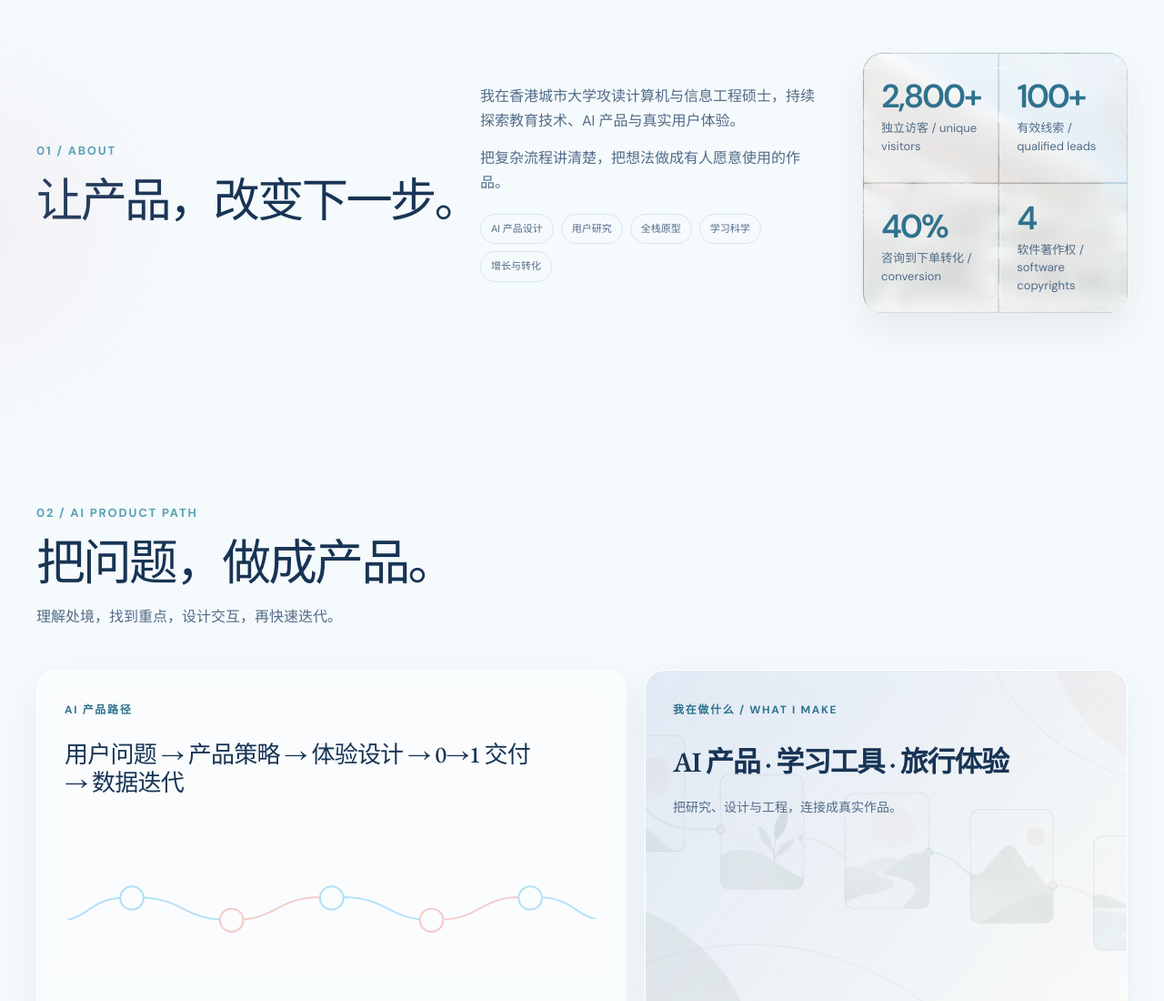
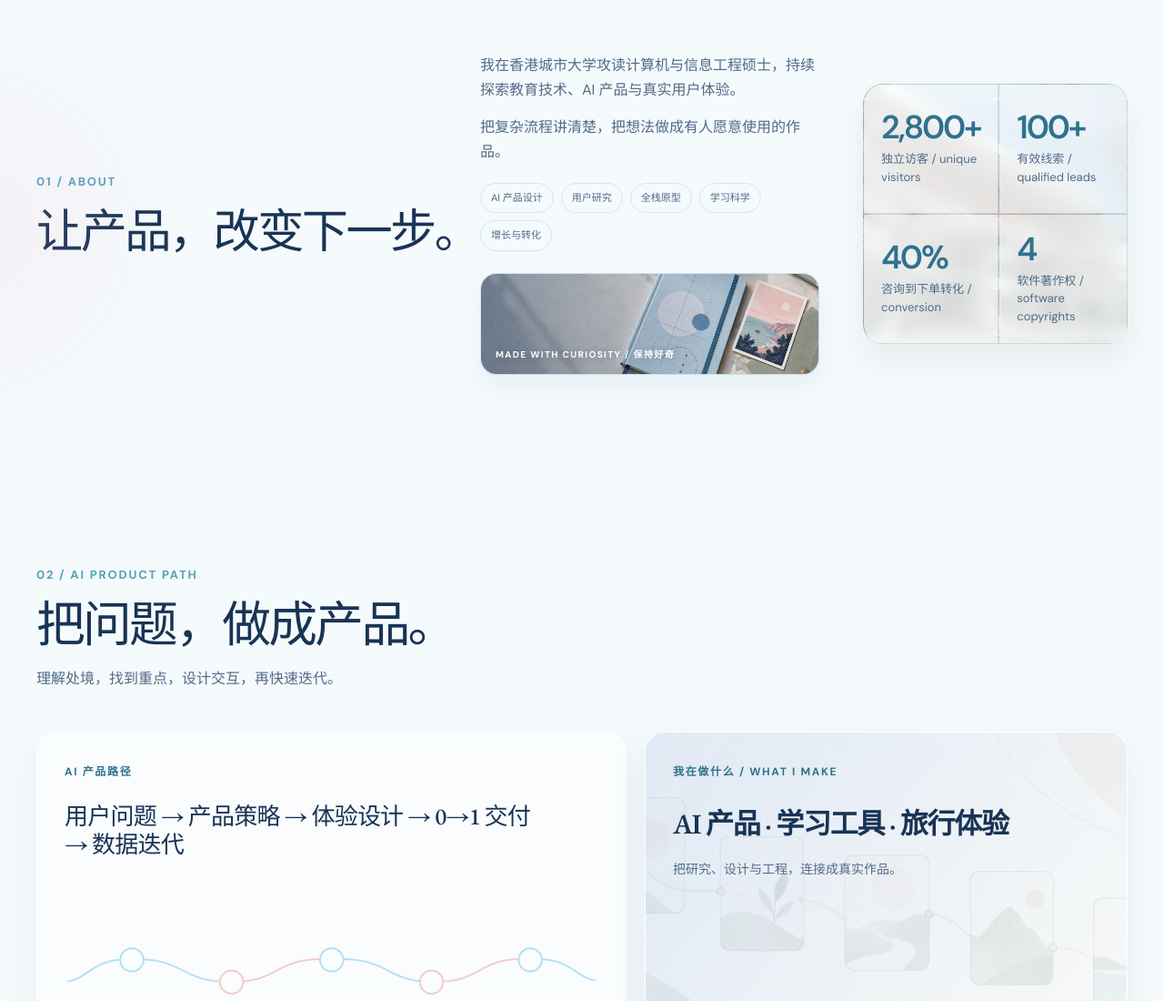
Before and after one commit to Bruce-778/Bruce-778.github.io, a website built with Vite: page index.html in a window 1280 px wide. Shown: the part 897-1997 px from the top of the page at 91% size. Built offline with nearby package versions, Linux system fonts and the light colour scheme; files whose address does not match are found by name.

Commit message:
Add editorial maker studio visual

```diff
--- a/src/main.js
+++ b/src/main.js
@@ -362,7 +362,7 @@ function render() {
         <section class="section-pad about-section" id="about">
           <div class="about-layout">
             <div class="about-lead"><span class="section-kicker">${copy.about.kicker}</span><h2>${copy.about.title}</h2></div>
-            <div class="about-story"><p>${copy.about.body}</p><p>${copy.about.body2}</p><div class="chip-row">${copy.about.chips.map(chip => `<span>${chip}</span>`).join('')}</div></div>
+            <div class="about-story"><p>${copy.about.body}</p><p>${copy.about.body2}</p><div class="chip-row">${copy.about.chips.map(chip => `<span>${chip}</span>`).join('')}</div><figure class="about-visual"><img src="./assets/maker-studio.jpg" alt="A calm maker workspace with notes, maps, and product ideas" /><figcaption>MADE WITH CURIOSITY / 保持好奇</figcaption></figure></div>
             <div class="metric-grid">${copy.about.metrics.map(metric => `<div class="metric"><strong class="metric-value" data-counter data-target="${metric.value}" data-suffix="${metric.suffix}">${metric.value.toLocaleString()}${metric.suffix}</strong><span>${metric.label}</span></div>`).join('')}</div>
           </div>
         </section>
--- a/src/style.css
+++ b/src/style.css
@@ -90,6 +90,10 @@ img { display: block; max-width: 100%; }
 .about-story p { margin: 0 0 14px; color: var(--ink-soft); font-size: 16px; line-height: 1.7; }
 .chip-row { display: flex; flex-wrap: wrap; gap: 8px; margin-top: 20px; }
 .chip-row span, .project-tags span { padding: 7px 11px; border: 1px solid var(--line); border-radius: 999px; color: var(--ink-soft); font-size: 11px; }
+.about-visual { position: relative; height: 112px; margin: 24px 0 0; overflow: hidden; border: 1px solid rgba(86,161,184,.18); border-radius: 18px; background: var(--paper-deep); box-shadow: 0 12px 26px rgba(47,114,142,.08); }
+.about-visual img { width: 100%; height: 100%; object-fit: cover; object-position: center 50%; }
+.about-visual::after { content: ''; position: absolute; inset: 0; background: linear-gradient(90deg, rgba(24,52,85,.5), rgba(24,52,85,.08) 68%, transparent); pointer-events: none; }
+.about-visual figcaption { position: absolute; z-index: 1; left: 16px; bottom: 13px; color: #fff; font-size: 10px; font-weight: 700; letter-spacing: .14em; text-shadow: 0 1px 8px rgba(24,52,85,.28); }
 .metric-grid { display: grid; grid-template-columns: repeat(2, 1fr); gap: 1px; border-top: 1px solid var(--line); border-left: 1px solid var(--line); }
 .metric-grid { position: relative; overflow: hidden; border-radius: 22px; background: linear-gradient(145deg, rgba(255,255,255,.64), rgba(208,226,222,.62)), url('/assets/cityu-campus.jpg') center / cover; box-shadow: 0 18px 38px rgba(73, 103, 100, .09); }
 .metric { min-height: 142px; display: grid; align-content: center; gap: 7px; padding: 19px; border-right: 1px solid rgba(82,106,102,.18); border-bottom: 1px solid rgba(82,106,102,.18); background: rgba(255,255,255,.66); backdrop-filter: blur(8px); }
@@ -291,6 +295,7 @@ img { display: block; max-width: 100%; }
   .hero-motto { white-space: normal; }
   .about-layout { grid-template-columns: 1fr; gap: 30px; }
   .about-lead { grid-column: auto; }
+  .about-visual { height: 128px; }
   .growth-track { min-height: 490px; }
   .growth-track::after { background: linear-gradient(180deg, rgba(245,250,252,.98) 0%, rgba(245,250,252,.78) 52%, rgba(245,250,252,.16) 100%); }
   .growth-track-head { width: auto; padding: 27px 25px 0; }
```
Also changed, not shown: public/assets/maker-studio.jpg (added).
